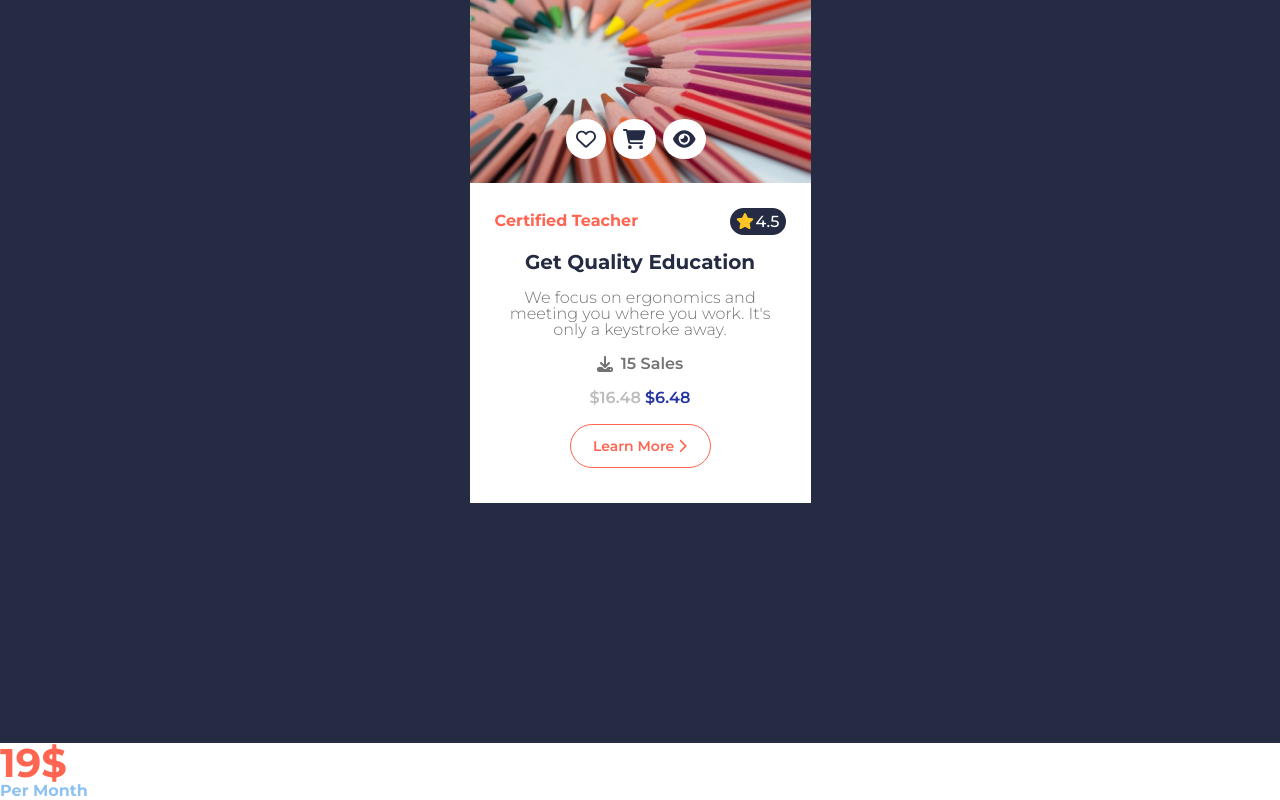
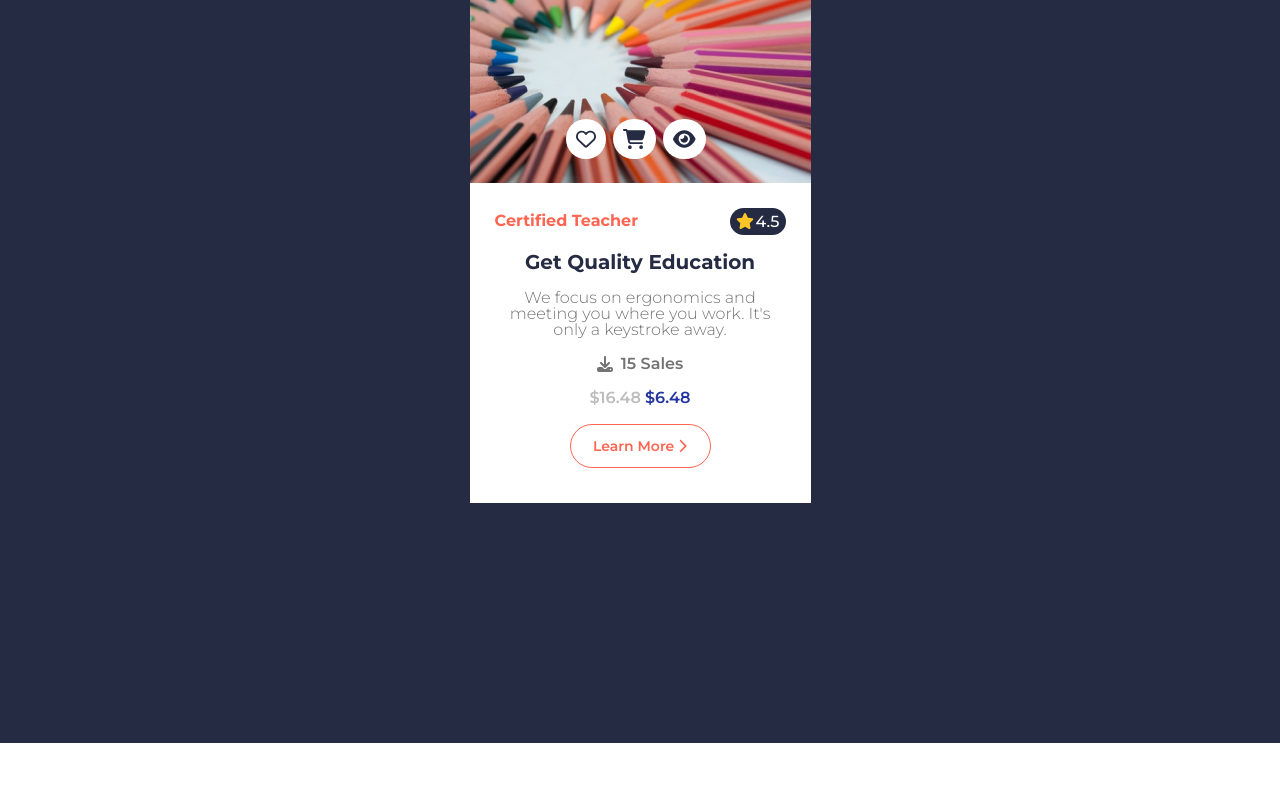
Before and after one commit to repsweet080303/react-training, a React (Vite) app in the folder practice-one/: page / in a window 1280 px wide. Shown: the part 3705-4505 px from the top of the page. After the commit the page ends 4448 px from the top, so only its background shows below. Built offline with nearby package versions, Linux system fonts and the light colour scheme; the HTML template or start-up script is replaced by a standard one.

Commit message:
#107 remove Price component in HomePage

```diff
--- a/practice-one/src/pages/HomePage.tsx
+++ b/practice-one/src/pages/HomePage.tsx
@@ -4,7 +4,6 @@ import Hero from '@/components/layouts/Hero';
 import Banner from '@/components/layouts/Banner';
 import Company from '@/components/layouts/Company';
 import PopularCourse from '@/components/layouts/PopularCourse';
-import Price from '@/components/common/Price';
 
 const HomePage = () => (
   <div className="cover">
@@ -13,7 +12,6 @@ const HomePage = () => (
     <Banner />
     <Company />
     <PopularCourse />
-    <Price price={19} time="Per Month" />
   </div>
 );
 
```
